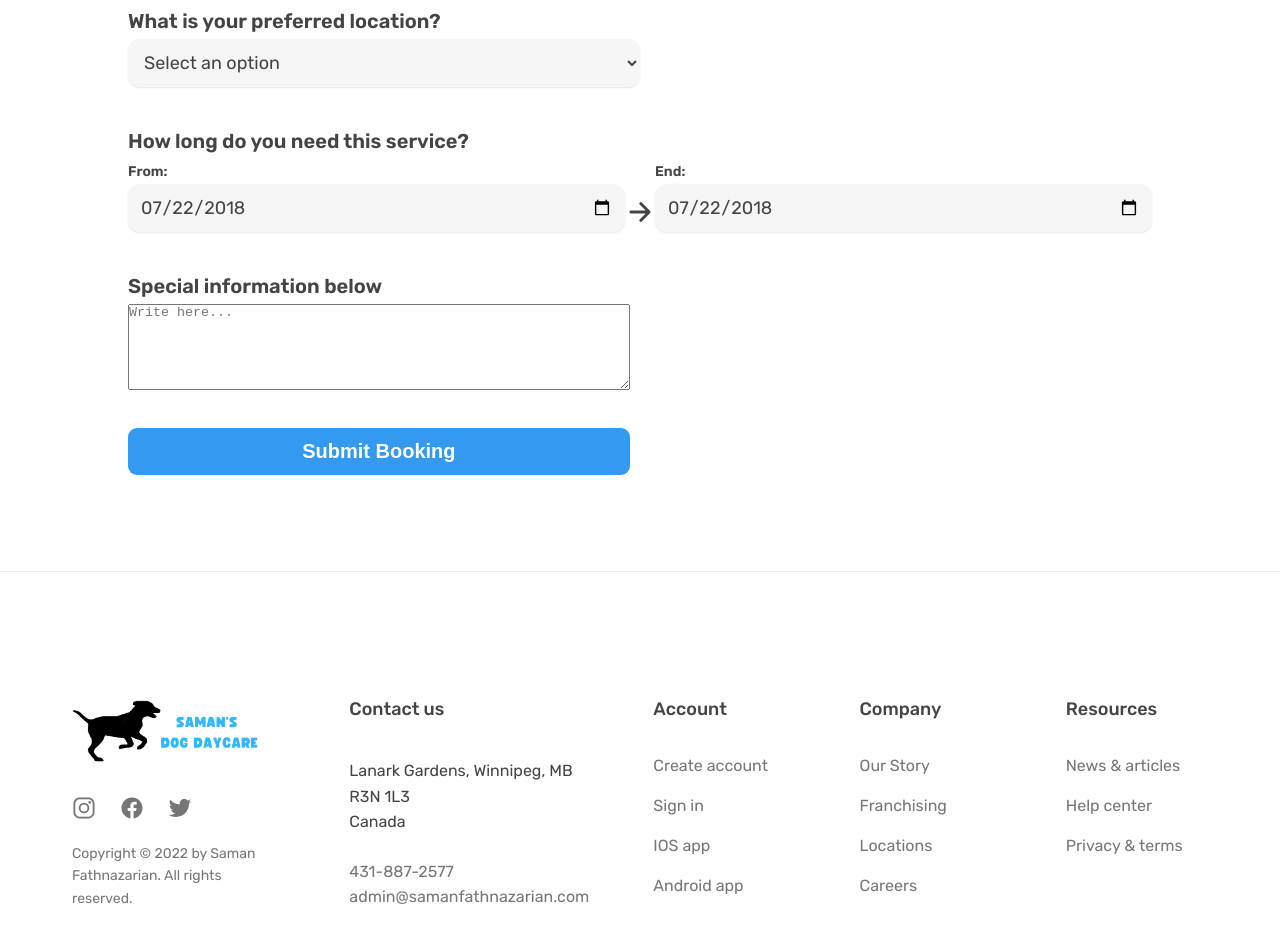
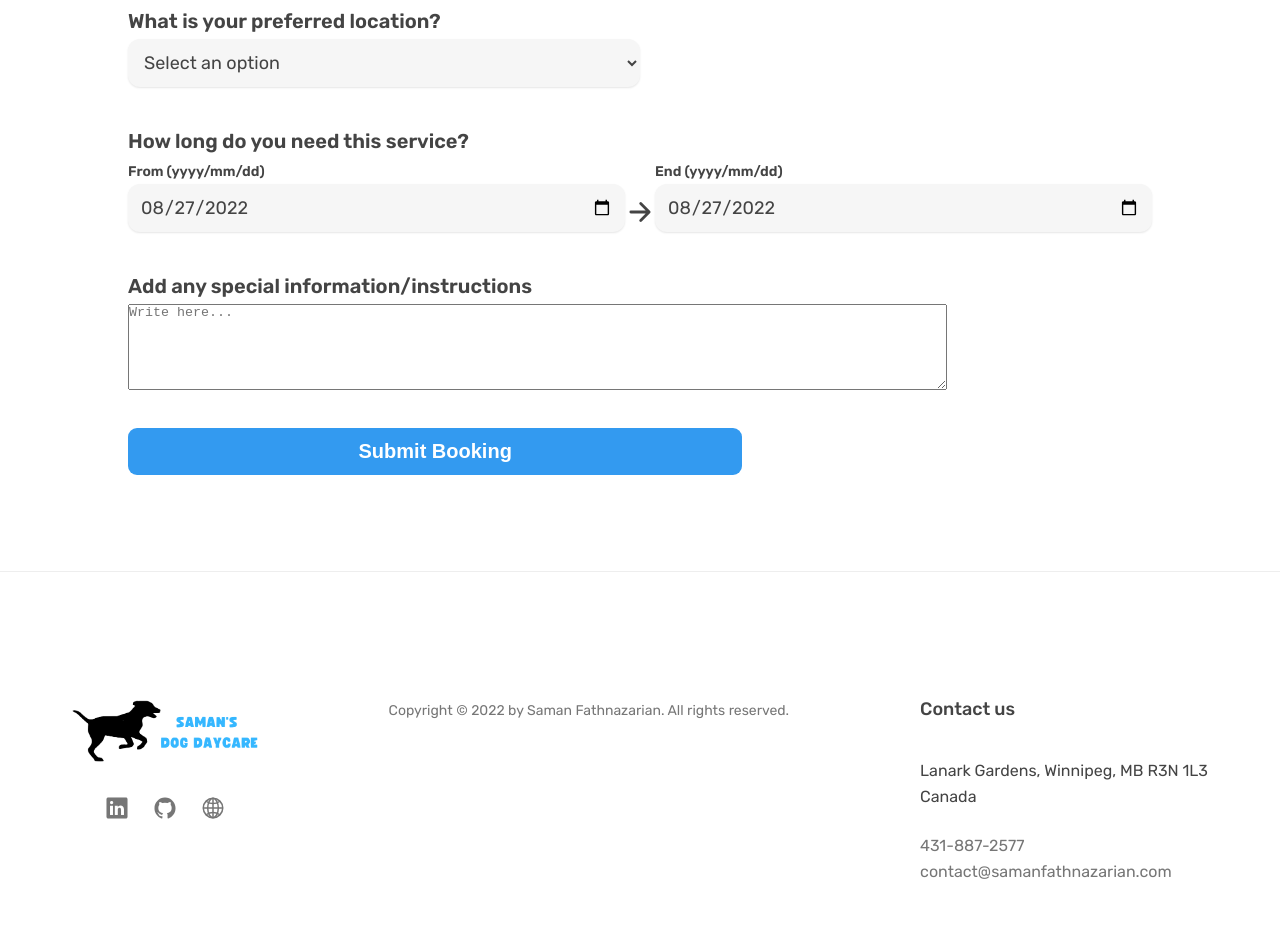
Before and after one commit to sam-nazarian/landing-page-dog-daycare, a plain HTML site: page index.html in a window 1280 px wide. Shown: the part 6502-7445 px from the top of the page. Drawn offline with nearby package versions, Linux system fonts and the light colour scheme; some packages are replaced by stand-ins of ours; a script that the page names is missing.

Commit message:
fixed dates of from & end on service length part of the form-section

```diff
--- a/css/general.css
+++ b/css/general.css
@@ -197,19 +197,6 @@ body {
   transition: background-color 300ms,box-shadow 300ms, color 300ms
 }
 
-.btn--form {
-  background-color: #339af0;
-  color: #fff;
-  width: 49%;
-
-  /* same padding as input forms */
-  padding: 1.2rem;
-}
-
-.btn--form:hover {
-  background-color: #228be6;
-}
-
 .btn--full:link, .btn--full:visited {
   background-color: #e67e22;
   color: #fff;
--- a/css/style2.css
+++ b/css/style2.css
@@ -521,8 +521,21 @@ h1 span {
 }
 
 .special-info-container textarea{
-  width: 49%;
+  width: 80%;
   height: 8.6rem;
+}
+
+.btn--form {
+  background-color: #339af0;
+  color: #fff;
+  width: 60%;
+
+  /* same padding as input forms */
+  padding: 1.2rem;
+}
+
+.btn--form:hover {
+  background-color: #228be6;
 }
 
 /* .arrow-forward{ */
@@ -539,7 +552,10 @@ h1 span {
 }
 
 .grid--footer {
-  grid-template-columns: 1.5fr 1.5fr 1fr 1fr 1fr;
+  grid-template-columns: auto 1fr auto;
+  justify-items: center;
+  /* align-items: center; */
+  /* grid-template-columns: 1fr auto 1fr; */
 }
 
 .logo-col {
@@ -556,6 +572,7 @@ h1 span {
   list-style: none;
   display: flex;
   gap: 2.4rem;
+  justify-content: center;
 }
 
 .social-icon {
--- a/index.html
+++ b/index.html
@@ -322,8 +322,8 @@
             <div class="form-date-grid">
 
               <div>
-                <label for="form-from-time" class="form-subheading">From:</label>
-                <input id="form-time-from" type="date" name="trip-start" value="2018-07-22" min="2018-01-01" max="20123-12-31" class="form-input">
+                <label for="form-from-time" class="form-subheading">From (yyyy/mm/dd)</label>
+                <input id="form-time-from" type="date" name="trip-start" value="2019-07-22" min="2018-01-01" max="2027-12-31" class="form-input">
               </div>
 
               <div class="arrow-container">
@@ -331,8 +331,8 @@
               </div>
 
               <div>
-                <label for="form-from-time" class="form-subheading">End:</label>
-                <input id="form-time-end" type="date" name="trip-end" value="2018-07-22" min="2018-01-01" max="2023-12-31" class="form-input">
+                <label for="form-from-time" class="form-subheading">End (yyyy/mm/dd)</label>
+                <input id="form-time-end" type="date" name="trip-end" value="2018-07-22" min="2018-01-01" max="2027-12-31" class="form-input">
               </div>
 
             </div>
@@ -340,38 +340,11 @@
           </div>
 
           <div class="special-info-container margin-bottom-sm">
-            <label for="special-info" class="form-subheading form-subheading-lrg">Special information below</label>
+            <label for="special-info" class="form-subheading form-subheading-lrg">Add any special information/instructions</label>
             <textarea id="special-info" name="special-info" placeholder="Write here..."></textarea>
           </div>
 
           <button class="btn btn--form">Submit Booking</button>
-
-
-          <!-- ADD A SUBMIT BUTTON HERE -->
-
-
-
-          <!-- label must come after button -->
-          <!-- <div>
-            <div class="switch-field">
-              <input type="radio" id="radio-one" name="switch-one" value="1" checked />
-              <label for="radio-one">
-                <ion-icon name="partly-sunny-outline" class="icon"></ion-icon>Daycare
-              </label>
-
-              <input type="radio" id="radio-two" name="switch-one" value="2" />
-              <label for="radio-two">
-                <ion-icon name="cloudy-night-outline" class="icon"></ion-icon>Boarding
-              </label>
-
-              <input type="radio" id="radio-three" name="switch-one" value="3" />
-              <label for="radio-three">
-                <ion-icon name="cut-outline" class="icon"></ion-icon>Grooming
-              </label>
-            </div>
-
-            <input type="submit" value="Submit">
-          </div> -->
 
         </form>
 
@@ -389,20 +362,20 @@
         </a>
 
         <ul class="social-links">
-          <li><a class="footer-link" href="#">
-              <ion-icon class="social-icon" name="logo-instagram"></ion-icon>
+          <li><a class="footer-link" href="https://www.linkedin.com/in/saman-fathnazarian" target="_blank">
+              <ion-icon class="social-icon" name="logo-linkedin"></ion-icon>
             </a></li>
-          <li><a class="footer-link" href="#">
-              <ion-icon class="social-icon" name="logo-facebook"></ion-icon>
+          <li><a class="footer-link" href="https://github.com/samanfathnazarian" target="_blank">
+              <ion-icon class="social-icon" name="logo-github"></ion-icon>
             </a></li>
-          <li><a class="footer-link" href="#">
-              <ion-icon class="social-icon" name="logo-twitter"></ion-icon>
-            </a></li>
+          <li><a class="footer-link" href="https://samanfathnazarian.com" target="_blank">
+            <ion-icon class="social-icon" name="globe-outline"></ion-icon>
+          </a></li>
         </ul>
+      </div>
 
-        <p class="copyright">Copyright &copy; <span class="year">2030</span> by Saman Fathnazarian. All rights reserved.
-        </p>
-
+      <div class="copyright-container">
+        <p class="copyright">Copyright &copy; <span class="year">2030</span> by Saman Fathnazarian. All rights reserved.</p>
       </div>
 
       <div class="address-col">
@@ -412,39 +385,10 @@
           <p class="address">Lanark Gardens, Winnipeg, MB R3N 1L3<br>Canada</p>
           <p>
             <a class="footer-link" href="tel:415-201-6370">431-887-2577</a><br />
-            <a class="footer-link" href="mailto:hello@omnifood.com">admin@samanfathnazarian.com</a>
+            <a class="footer-link" href="mailto:hello@omnifood.com">contact@samanfathnazarian.com</a>
           </p>
         </address>
       </div>
-
-      <nav class="nav-col">
-        <p class="footer-heading">Account</p>
-        <ul class="footer-nav">
-          <li><a class="footer-link" href="#">Create account</a></li>
-          <li><a class="footer-link" href="#">Sign in</a></li>
-          <li><a class="footer-link" href="#">IOS app</a></li>
-          <li><a class="footer-link" href="#">Android app</a></li>
-        </ul>
-      </nav>
-
-      <nav class="nav-col">
-        <p class="footer-heading">Company</p>
-        <ul class="footer-nav">
-          <li><a class="footer-link" href="#">Our Story</a></li>
-          <li><a class="footer-link" href="#">Franchising</a></li>
-          <li><a class="footer-link" href="#">Locations</a></li>
-          <li><a class="footer-link" href="#">Careers</a></li>
-        </ul>
-      </nav>
-
-      <nav class="nav-col">
-        <p class="footer-heading">Resources</p>
-        <ul class="footer-nav">
-          <li><a class="footer-link" href="#">News & articles</a></li>
-          <li><a class="footer-link" href="#">Help center</a></li>
-          <li><a class="footer-link" href="#">Privacy & terms</a></li>
-        </ul>
-      </nav>
 
     </div>
   </footer>
--- a/js/script.js
+++ b/js/script.js
@@ -15,6 +15,32 @@ const marker = L.marker([49.883226, -97.155884]).addTo(map).bindPopup("<h4>Saman
 // // Set current year
 const yearEl = document.querySelector('.year');
 yearEl.textContent = new Date().getFullYear();
+
+
+// /////////////////////////////////////////////////////////
+// // Set Dates of 'From' & 'End' on service length section
+var today = new Date();
+var dd = today.getDate();
+var mm = today.getMonth()+1; //January is 0 so need to add 1 to make it 1!
+var yyyy = today.getFullYear();
+if(dd<10){
+  dd='0'+dd
+}
+if(mm<10){
+  mm='0'+mm
+}
+
+today = yyyy+'-'+mm+'-'+dd;
+const formTimeFromElm = document.getElementById('form-time-from')
+const formTimeEndElm = document.getElementById('form-time-end')
+formTimeFromElm.setAttribute('value', today);
+formTimeFromElm.setAttribute('min', today);
+
+formTimeEndElm.setAttribute('value', today);
+formTimeEndElm.setAttribute('min', today);
+
+
+
 
 /////////////////////////////////////////////////////////
 // Make movile navigation work
```
Also changed, not shown: deleted.md (+70 -0 lines).
